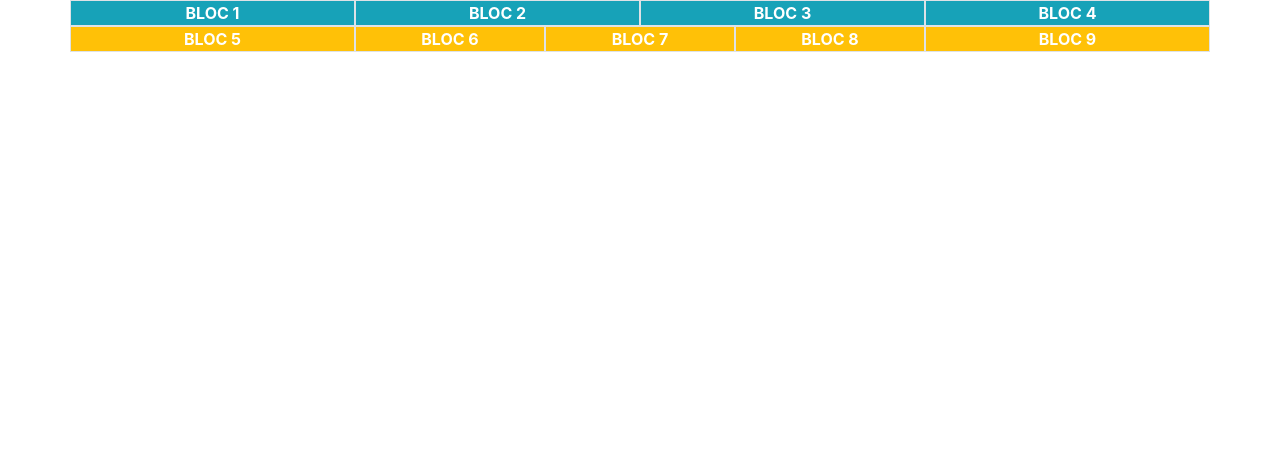
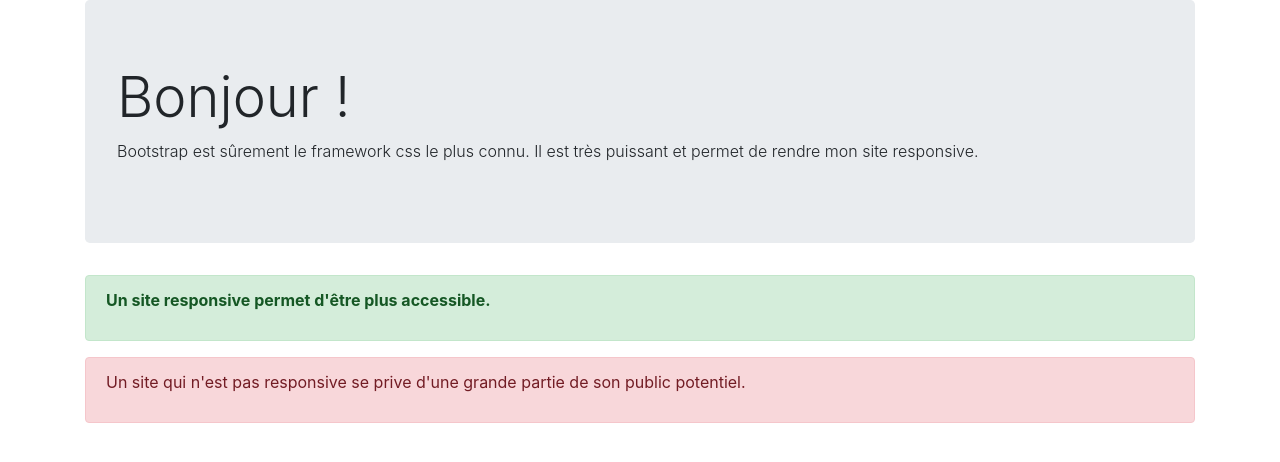
Before and after one commit to ArthurHerchuelz/bootstrap, a plain HTML site: page index.html in a window 1280 px wide. Drawn offline with nearby package versions, Linux system fonts and the light colour scheme.

Commit message:
exercice 3

```diff
--- a/index.html
+++ b/index.html
@@ -2,41 +2,21 @@
 <html lang="fr" dir="ltr">
 <head>
   <meta charset="utf-8"/>
-    <link rel="stylesheet" href="https://stackpath.bootstrapcdn.com/bootstrap/4.4.1/css/bootstrap.min.css" integrity="sha384-Vkoo8x4CGsO3+Hhxv8T/Q5PaXtkKtu6ug5TOeNV6gBiFeWPGFN9MuhOf23Q9Ifjh" crossorigin="anonymous">
-    <!-- <link rel="stylesheet" href="assets/style.css"> -->
-    <title>Exercice 1 bootstrap</title>
+  <link rel="stylesheet" href="https://stackpath.bootstrapcdn.com/bootstrap/4.4.1/css/bootstrap.min.css" integrity="sha384-Vkoo8x4CGsO3+Hhxv8T/Q5PaXtkKtu6ug5TOeNV6gBiFeWPGFN9MuhOf23Q9Ifjh" crossorigin="anonymous"/>
+  <!-- <link rel="stylesheet" href="assets/style.css"/> -->
+  <title>Exercice 3 bootstrap</title>
 </head>
 <body>
   <div class="container">
-     <div class="row text-white">
-        <div class="col-md-3 col-sm-6 border text-center bg-info font-weight-bold">
-          BLOC 1
+    <div class="jumbotron">
+      <h1 class="display-4">Bonjour !</h1>
+      <p class="font-weight-light">Bootstrap est sûrement le framework css le plus connu. Il est très puissant et permet de rendre mon site responsive.</p>
     </div>
-        <div class="col-md-3 col-sm-6 border text-center bg-info font-weight-bold">
-          BLOC 2
+    <div class="alert alert-success" role="alert">
+      <p class="font-weight-bold">Un site responsive permet d'être plus accessible.</p>
     </div>
-        <div class="col-md-3 col-sm-6 border text-center bg-info font-weight-bold">
-          BLOC 3
-        </div>
-        <div class="col-md-3 col-sm-6 border text-center bg-info font-weight-bold">
-          BLOC 4
-        </div>
-        <div class="w-100"></div>
-        <div class="col-md-3 col-sm-12 border bg-warning text-center font-weight-bold">
-          BLOC 5
-        </div>
-        <div class="col-md-2 col-sm-4 border bg-warning text-center font-weight-bold">
-          BLOC 6
-        </div>
-        <div class="col-md-2 col-sm-4 border bg-warning text-center font-weight-bold">
-          BLOC 7
-        </div>
-        <div class="col-md-2 col-sm-4 border bg-warning text-center font-weight-bold">
-          BLOC 8
-        </div>
-        <div class="col-md-3 col-sm-12 border bg-warning text-center font-weight-bold">
-          BLOC 9
-        </div>
+    <div class="alert alert-danger" role="alert">
+      <p>Un site qui n'est pas responsive se prive d'une grande partie de son public potentiel.</p>
     </div>
   </div>
 </body>
```
Lines whose indentation alone changed are shown as unchanged.
